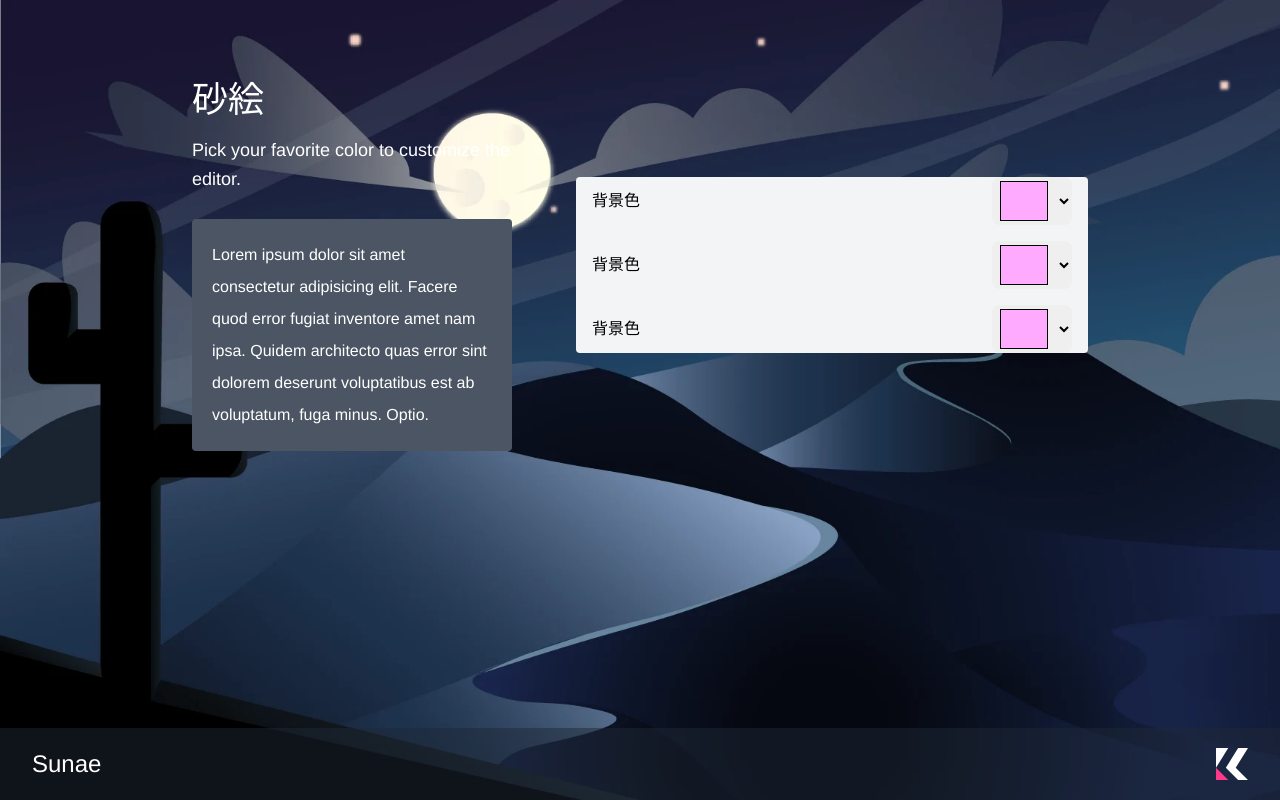
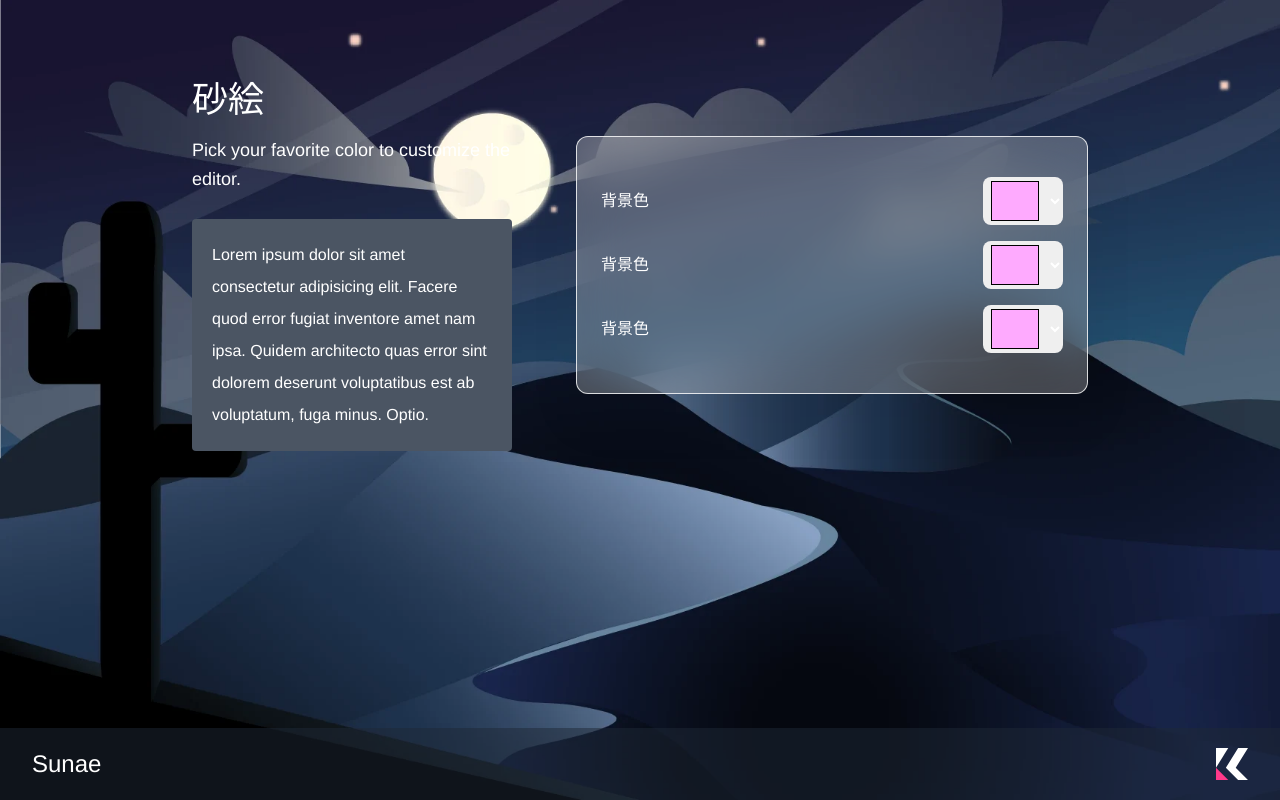
Before and after one commit to kcabo/Sunae, a React (Vite) app: page / in a window 1280 px wide. Built offline with nearby package versions, Linux system fonts and the light colour scheme.

Commit message:
💄 設定カードをGlassmorphismにスタイル

```diff
--- a/src/components/Settings.tsx
+++ b/src/components/Settings.tsx
@@ -3,7 +3,7 @@ import Picker from './Picker';
 
 const Settings: React.VFC = () => {
   return (
-    <div className='md:w-full w-5/6 mx-auto px-4 bg-gray-100 rounded text-black'>
+    <div className='md:w-full w-5/6 mx-auto px-6 py-6 bg-white rounded-xl backdrop-blur-xl bg-opacity-25 border border-white border-opacity-80 drop-shadow-2xl'>
       <Picker />
       <Picker />
       <Picker />
```
